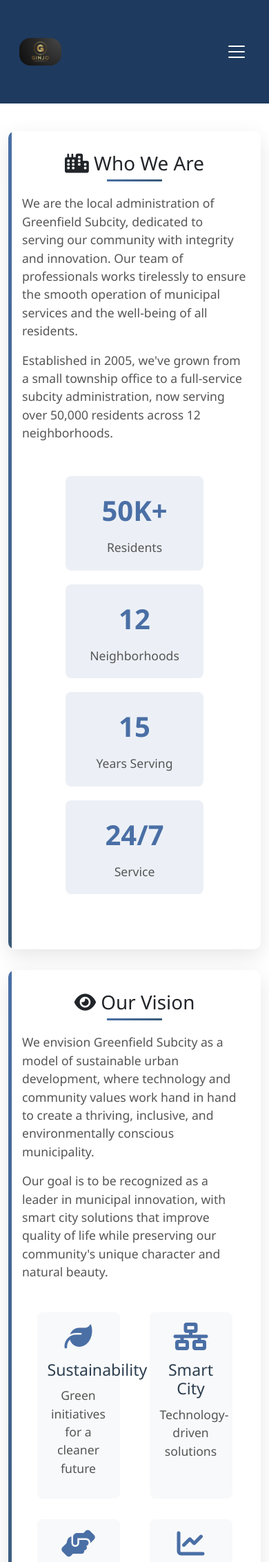
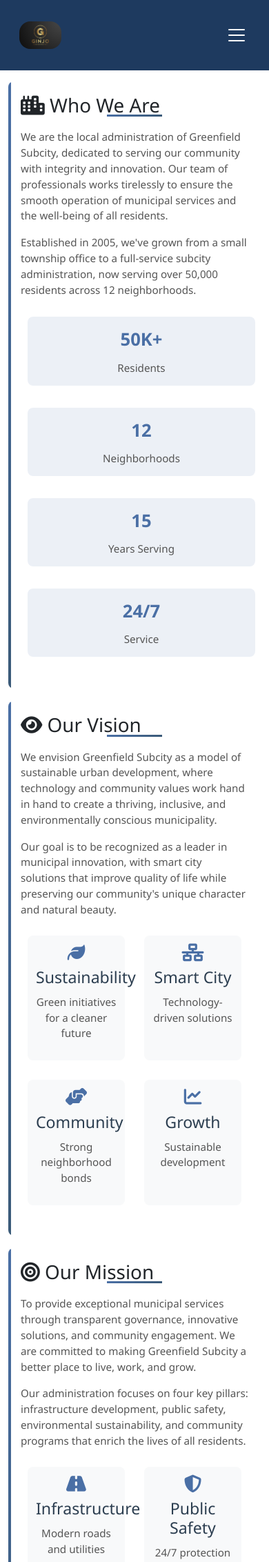
Before and after one commit to Shambel96/CBTP-Project-G-8, a PHP site: page /about.php in a window 390 px wide. Shown: the top 2264 px of the page at 69% size. Run offline with PHP 8.4, Linux system fonts and the light colour scheme.

Commit message:
feat: add reponsiveness for screen size 600 px to about page

```diff
--- a/ID generator/Css/About-style.css
+++ b/ID generator/Css/About-style.css
@@ -184,3 +184,74 @@ p {
     padding: 15px;
   }
 }
+
+/* Mobile-specific adjustments for small screens (<= 600px) */
+@media (max-width: 600px) {
+  .container {
+    padding: 16px;
+    max-width: 100%;
+  }
+
+  .box {
+    padding: 18px;
+    margin-bottom: 18px;
+    border-radius: 8px;
+    box-shadow: none;
+  }
+
+  h1 {
+    font-size: 1.2rem;
+    padding-bottom: 10px;
+    text-align: left;
+  }
+
+  p {
+    font-size: 0.95rem;
+  }
+
+  .icon-container {
+    display: flex;
+    flex-direction: row;
+    flex-wrap: wrap;
+    gap: 12px;
+    justify-content: center;
+    margin: 18px 0;
+  }
+
+  .icon-box {
+    width: calc(50% - 24px);
+    margin: 8px;
+    padding: 12px;
+  }
+
+  .icon-box i {
+    font-size: 1.6rem;
+    margin-bottom: 10px;
+  }
+
+  .stats-container {
+    display: flex;
+    flex-direction: column;
+    gap: 12px;
+    margin: 18px 0;
+  }
+
+  .stat-box {
+    min-width: 0;
+    width: 100%;
+    padding: 14px;
+  }
+
+  .stat-number {
+    font-size: 1.6rem;
+  }
+
+  .stat-label {
+    font-size: 0.95rem;
+  }
+
+  /* Ensure the decorative bar isn't too thick on small screens */
+  .box::before {
+    width: 4px;
+  }
+}
```
